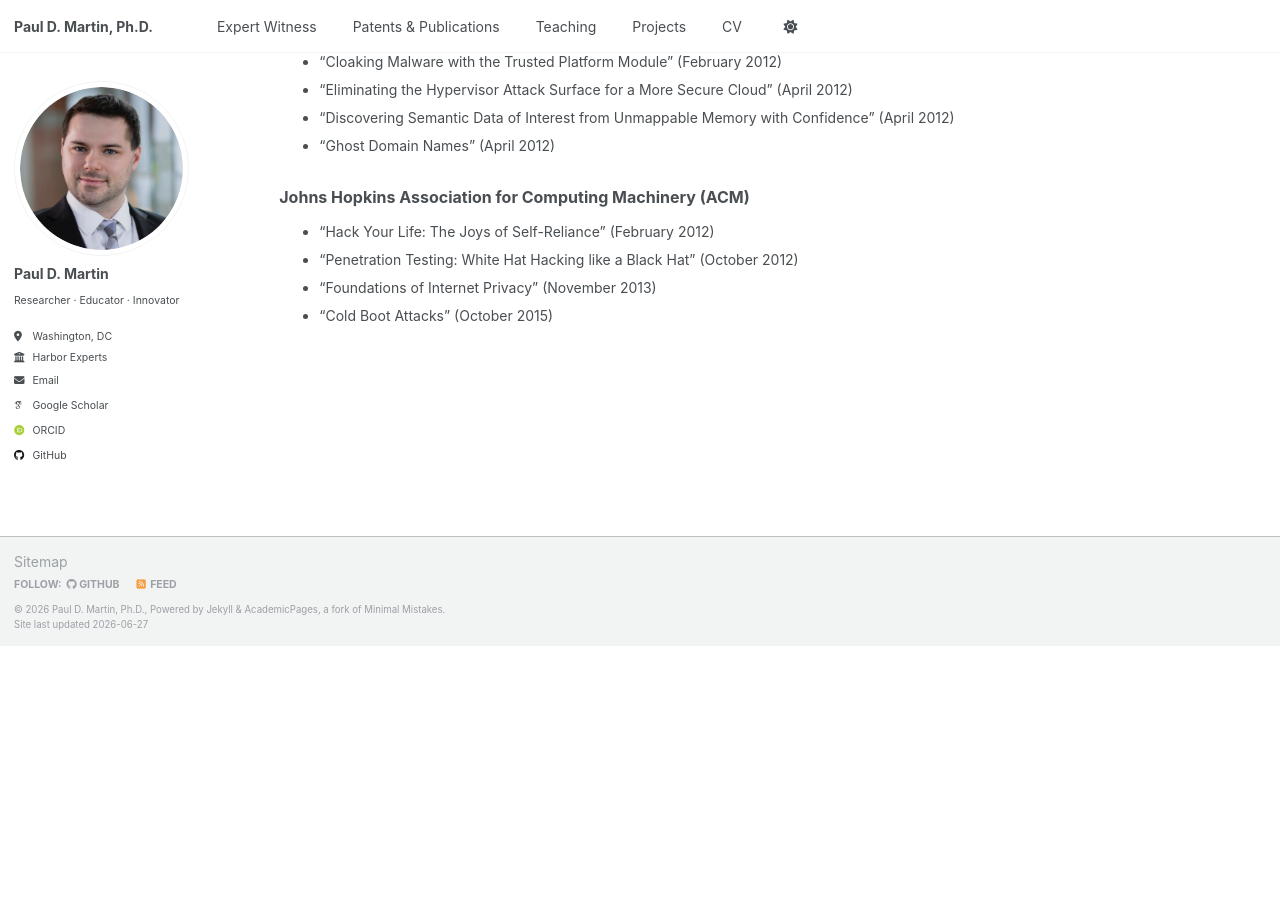
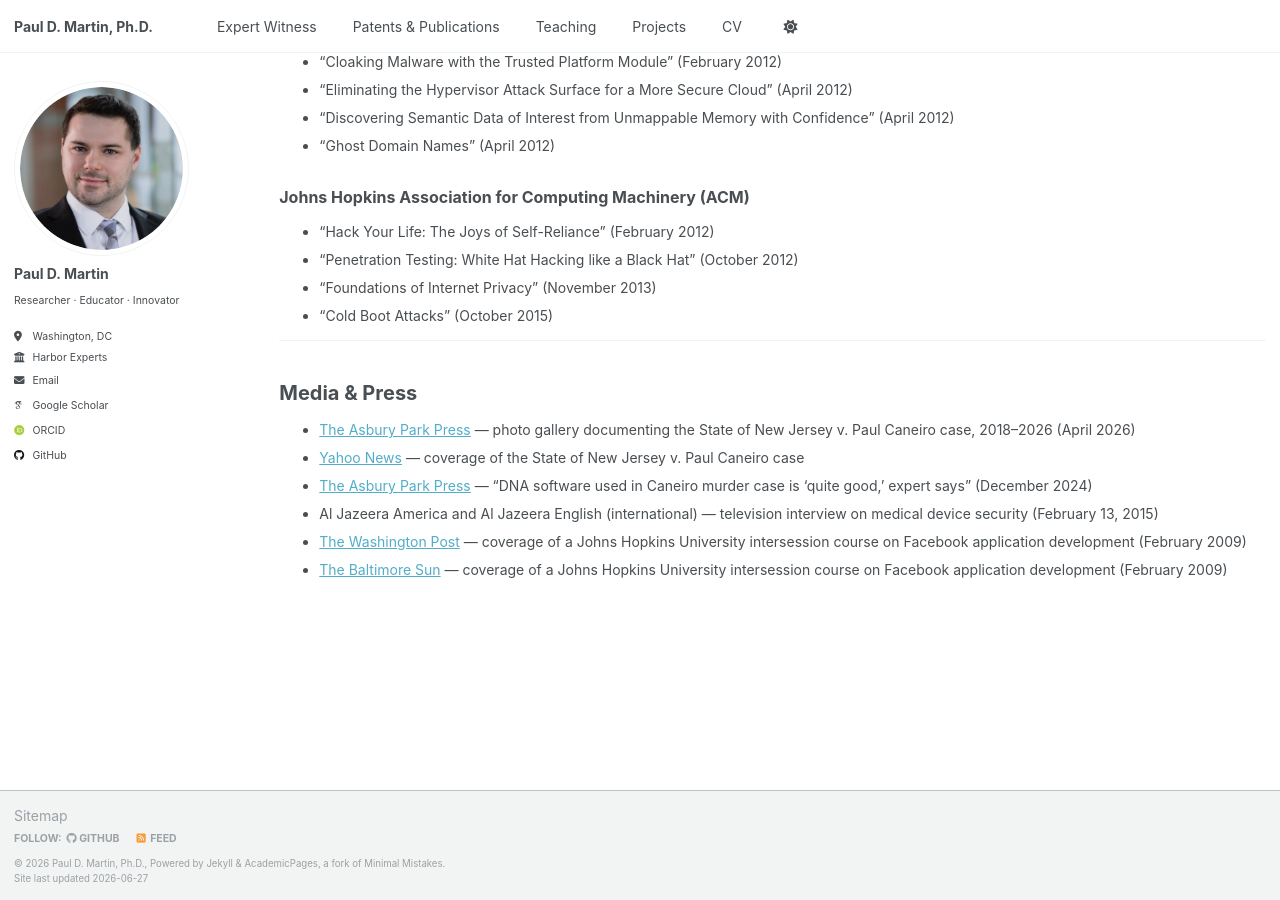
Before and after one commit to pauldmartinphd/pauldmartinphd.github.io, a Jekyll site: the page built from _pages/teaching.html, in a window 1280 px wide and 900 px high, scrolled down 1984 px. Built offline with Jekyll 4.4.1, drawn with Linux system fonts in a browser that asks for light colours; some web fonts are replaced; a script that is not in the unit is left out; before the commit the page ends 2630 px from its top, so only the background shows below that; some of the changed text lies outside the part shown.

Commit message:
Move media coverage off of CV.

```diff
--- a/_pages/teaching.html
+++ b/_pages/teaching.html
@@ -69,3 +69,16 @@ author_profile: true
   <li>&ldquo;Foundations of Internet Privacy&rdquo; (November 2013)</li>
   <li>&ldquo;Cold Boot Attacks&rdquo; (October 2015)</li>
 </ul>
+
+<hr />
+
+<h2>Media &amp; Press</h2>
+
+<ul>
+  <li><a href="https://www.app.com/picture-gallery/news/crime/2026/04/20/paul-caneiro-murder-investigation-to-pretrial-hearings-2018-2026-photos/88996938007/">The Asbury Park Press</a> &mdash; photo gallery documenting the State of New Jersey v. Paul Caneiro case, 2018&ndash;2026 (April 2026)</li>
+  <li><a href="https://www.yahoo.com/news/articles/monster-paul-caneiro-mum-gets-144506455.html">Yahoo News</a> &mdash; coverage of the State of New Jersey v. Paul Caneiro case</li>
+  <li><a href="https://www.app.com/story/news/local/courts/2024/12/07/dna-software-used-in-caneiro-murder-case-is-quite-good-expert-says/76452750007/">The Asbury Park Press</a> &mdash; &ldquo;DNA software used in Caneiro murder case is &lsquo;quite good,&rsquo; expert says&rdquo; (December 2024)</li>
+  <li>Al Jazeera America and Al Jazeera English (international) &mdash; television interview on medical device security (February 13, 2015)</li>
+  <li><a href="http://www.washingtonpost.com/wp-dyn/content/article/2009/02/01/AR2009020101732_pf.html">The Washington Post</a> &mdash; coverage of a Johns Hopkins University intersession course on Facebook application development (February 2009)</li>
+  <li><a href="http://www.baltimoresun.com/news/bal-to.ratner03feb03,0,7987225.column">The Baltimore Sun</a> &mdash; coverage of a Johns Hopkins University intersession course on Facebook application development (February 2009)</li>
+</ul>
```
Also changed, not shown: other parts of _pages/teaching.html (+1 -1 lines), _pages/cv.md (+0 -16 lines).
